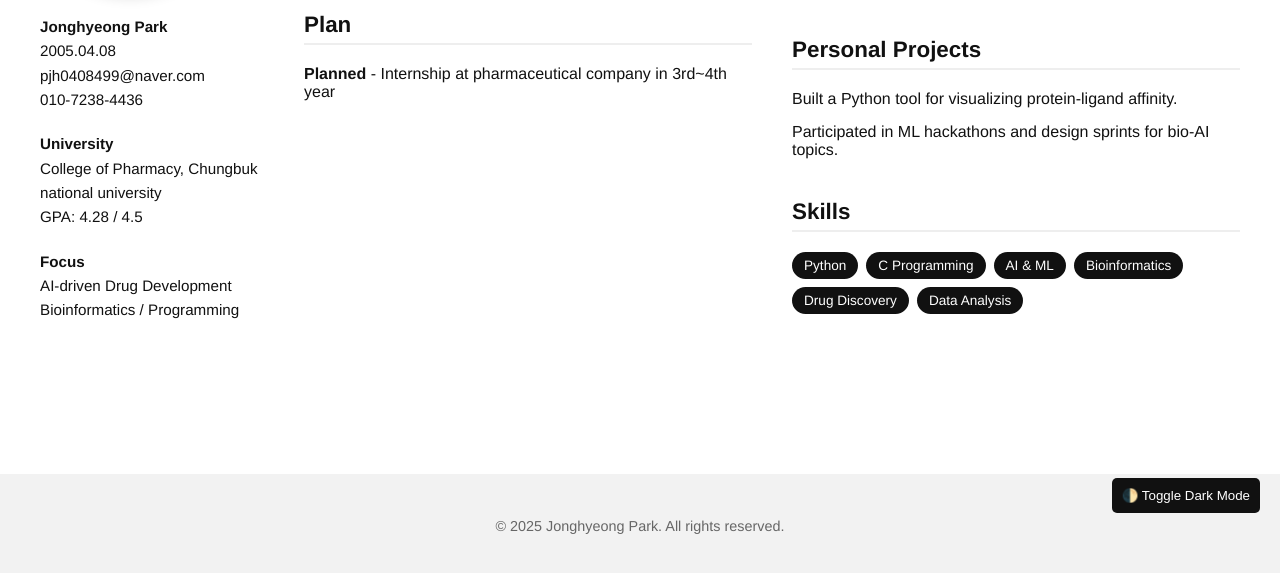
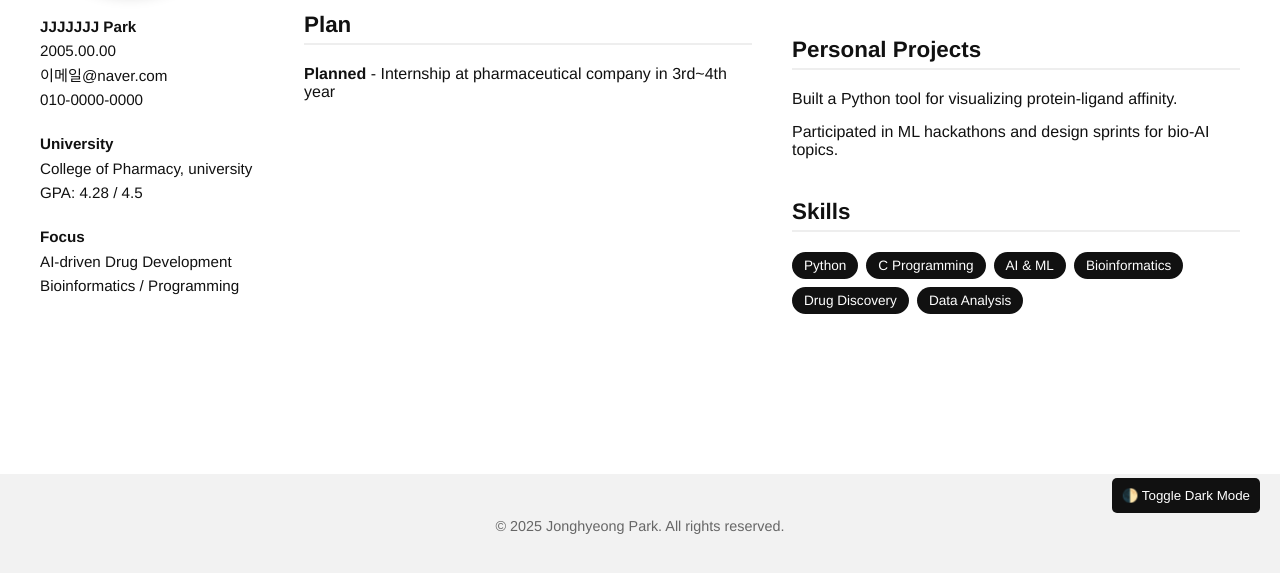
Before and after one commit to Pjh0408499/Bellbrog, a plain HTML site: page about.html in a window 1280 px wide. Shown: the part 267-840 px from the top of the page. Drawn offline with nearby package versions, Linux system fonts and the light colour scheme.

Commit message:
Update about.html

```diff
--- a/about.html
+++ b/about.html
@@ -43,14 +43,14 @@
   <div class="left-panel" data-aos="fade-right" data-aos-delay="100">
     <img src="https://encrypted-tbn0.gstatic.com/images?q=tbn:ANd9GcRKhJ9vY-WJviH34cgDfbG2Hn_cBf0t5BBmaWrmH--NzBO3pjGP6hjV7pb8s958ug9K7p6iR-3vz6nlw7c4i5ZdMw" alt="Profile Picture" />
     <div class="info-block">
-      <strong>Jonghyeong Park</strong><br/>
-      2005.04.08<br/>
-      pjh0408499@naver.com<br/>
-      010-7238-4436
+      <strong>JJJJJJJ Park</strong><br/>
+      2005.00.00<br/>
+      이메일@naver.com<br/>
+      010-0000-0000
     </div>
     <div class="info-block">
       <strong>University</strong><br/>
-      College of Pharmacy, Chungbuk national university<br/>
+      College of Pharmacy, university<br/>
       GPA: 4.28 / 4.5
     </div>
     <div class="info-block">
```
